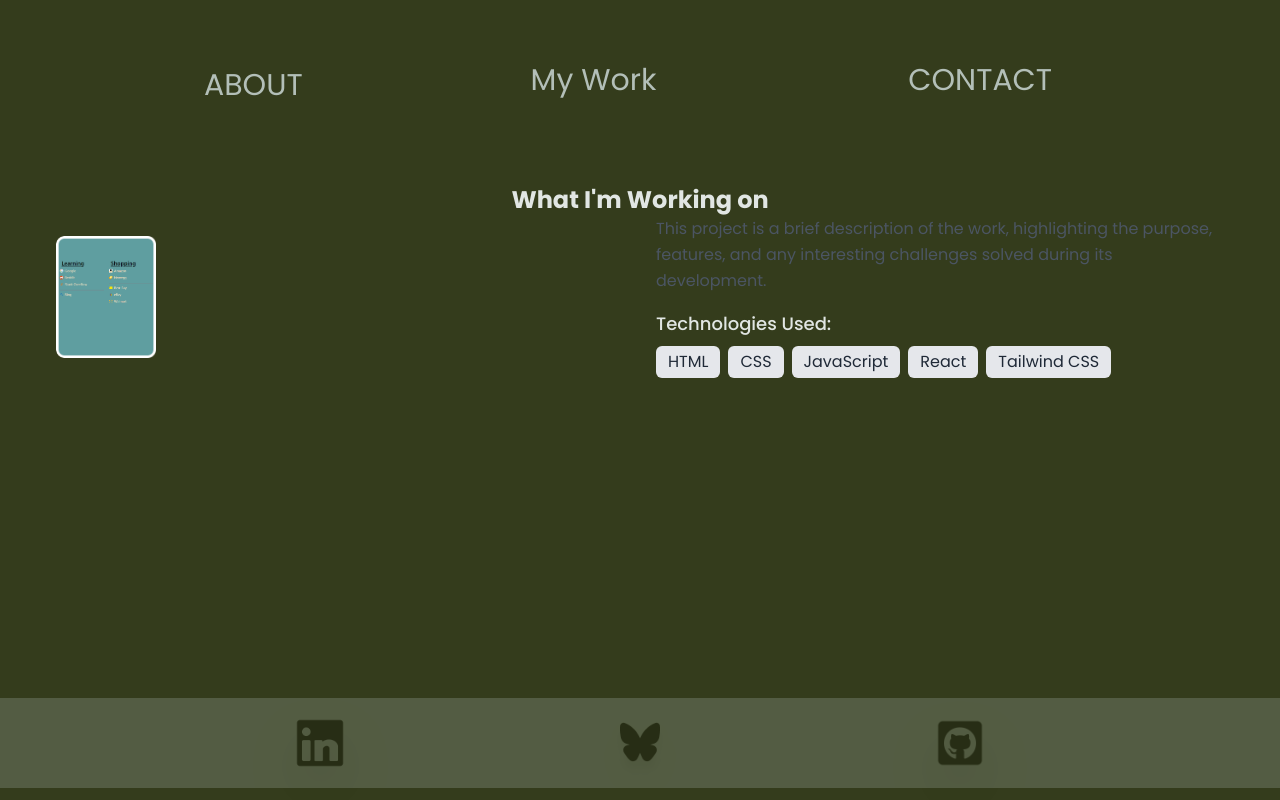
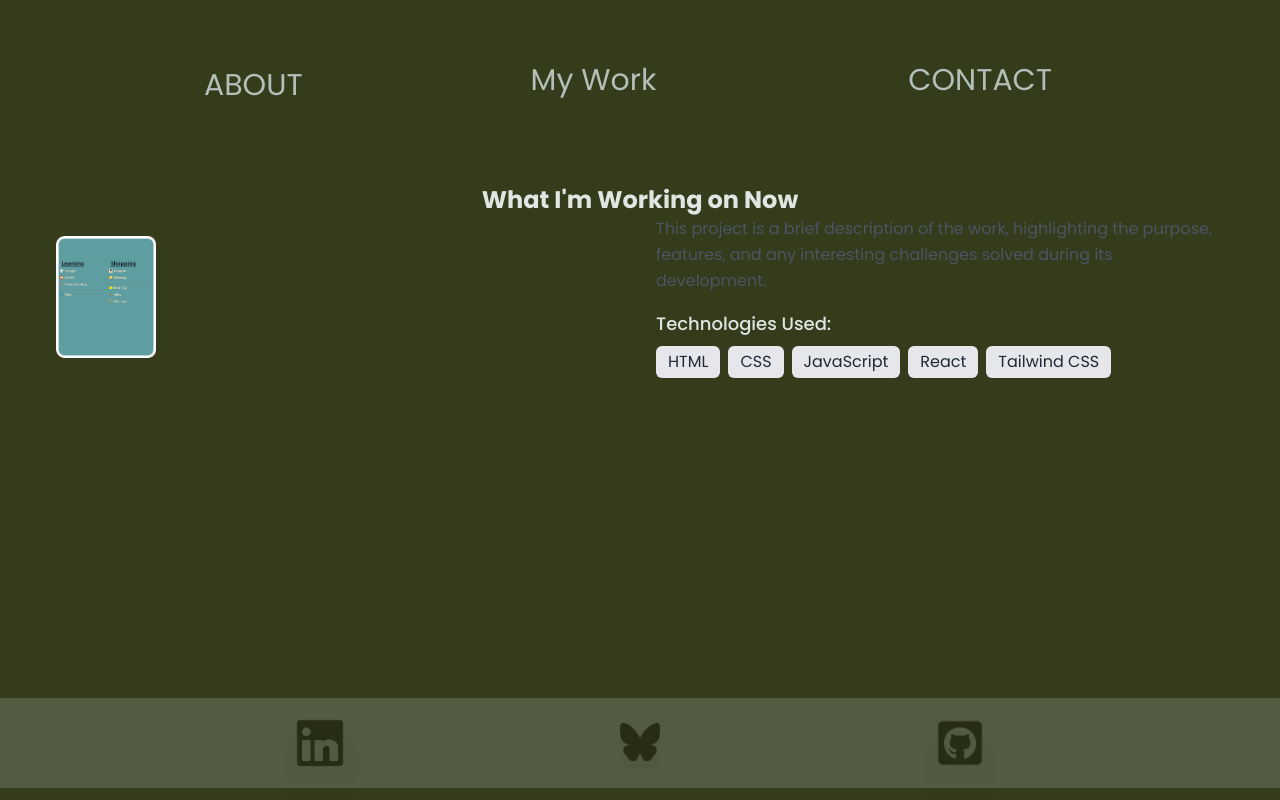
Before and after one commit to Dmaur/WebPortfolio, a Next.js app: page / in a window 1280 px wide. Built offline with nearby package versions, Linux system fonts and the light colour scheme; no server answers; the database is empty.

Commit message:
fix for deploy error

```diff
--- a/src/components/FeatureProject.tsx
+++ b/src/components/FeatureProject.tsx
@@ -7,7 +7,7 @@ export default function Feature() {
     return (
         <>
            <div className="m-2 p-4 h-[50vh] mx-5 text-ash_gray-800 rounded-md overflow-y-auto">
-                <h1 className="justify-self-center text-2xl font-bold">What I'm Working on</h1>
+                <h1 className="justify-self-center text-2xl font-bold">What I&apos;m Working on Now</h1>
                 <div className="grid md:grid-cols-2 gap-8 items-center">
 
                     <a href="https://live-example-link.com" target="_blank" rel="noopener noreferrer" className="block rounded-lg overflow-hidden">
```
